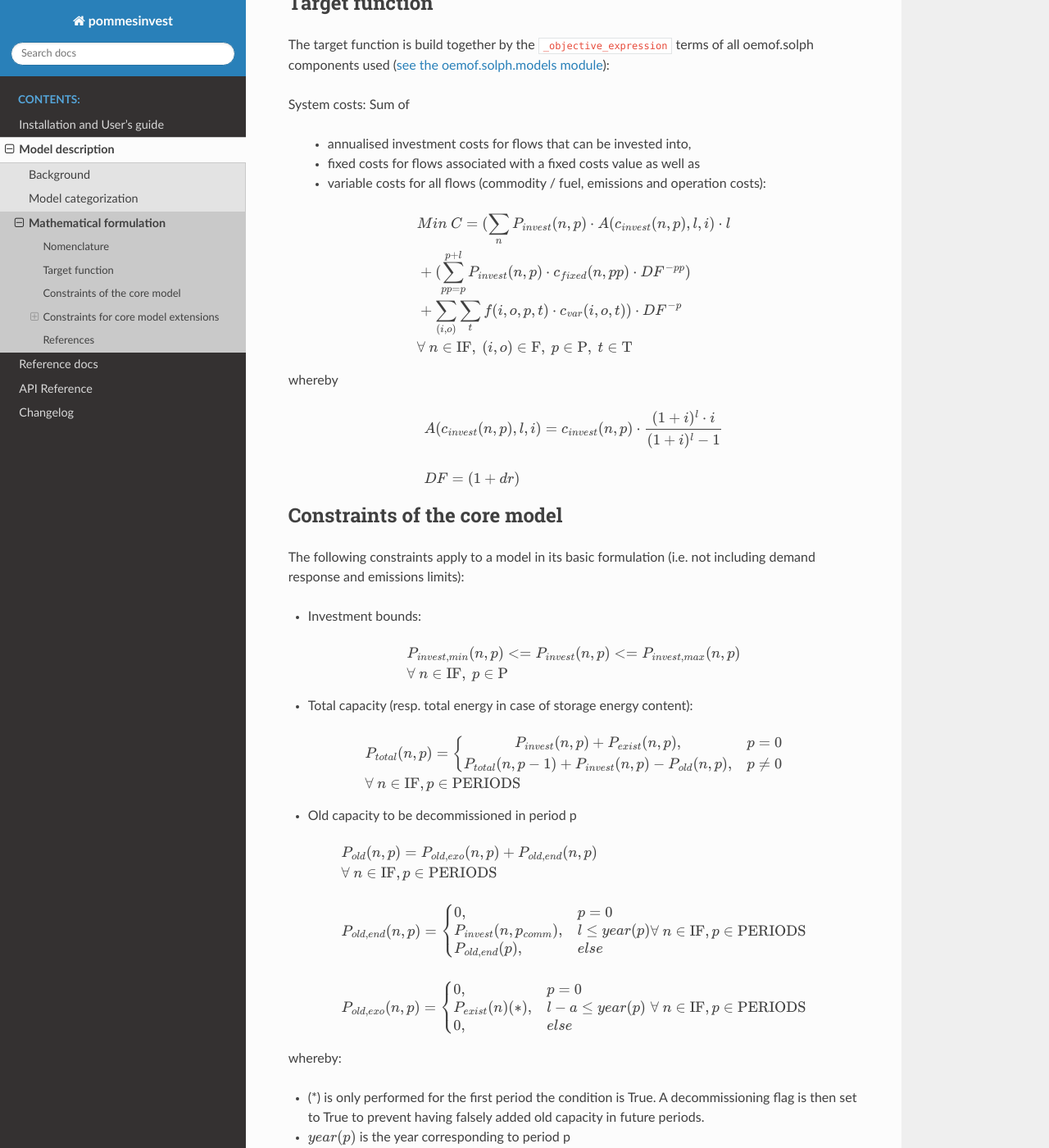
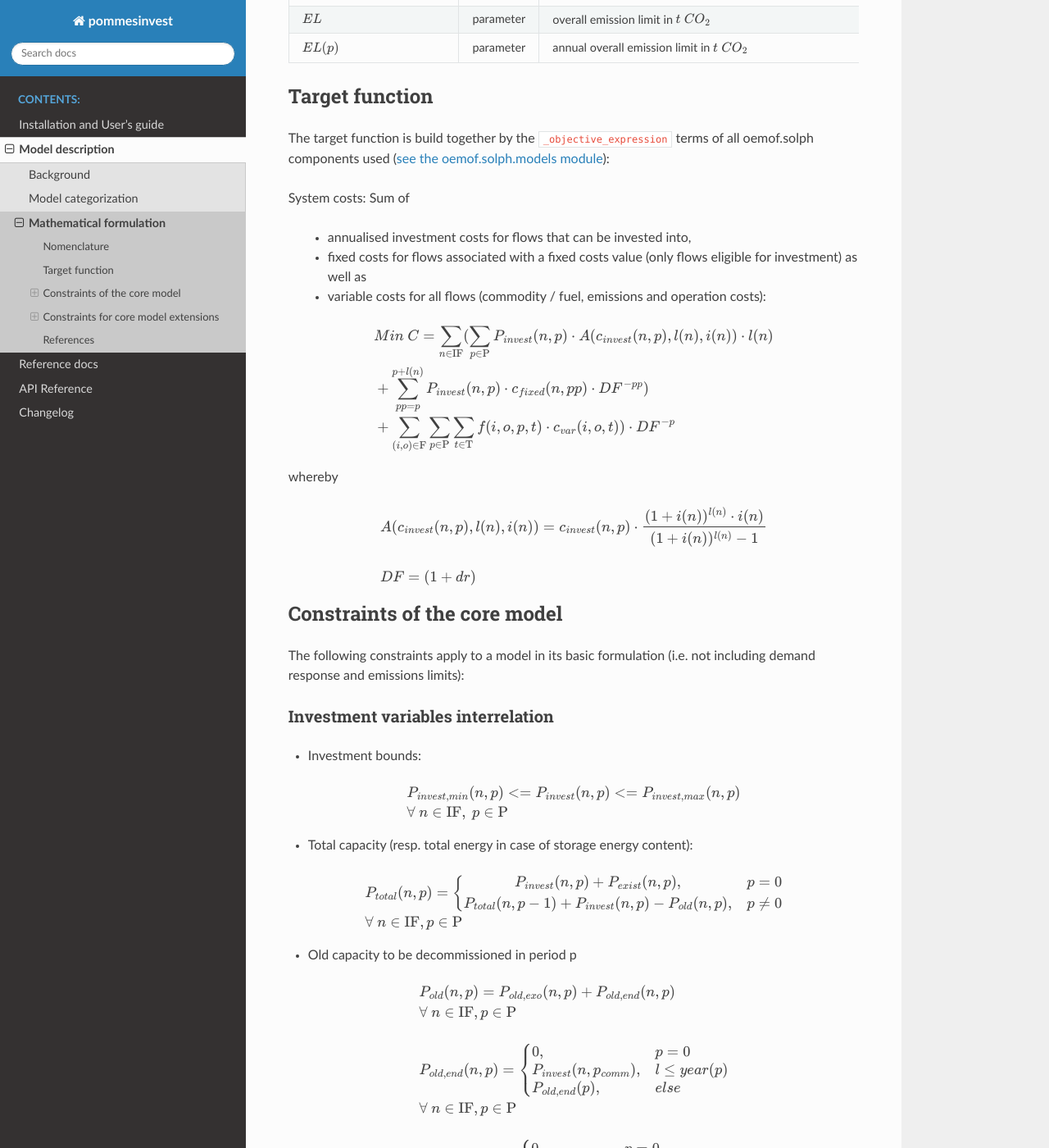
Before and after one commit to pommes-public/pommesinvest, a Sphinx documentation site: the page built from docs/model/formulation.rst, in a window 1280 px wide and 1400 px high, scrolled down 2726 px. Shown: the whole window at 82% size. Built offline with Sphinx 7.4.7 and the Read the Docs theme 2.0.0, drawn with Linux system fonts in a browser that asks for light colours; some of the changed text lies outside the part shown.

Commit message:
Extend and revise docs (WIP)

```diff
--- a/docs/model/formulation.rst
+++ b/docs/model/formulation.rst
@@ -5,7 +5,9 @@
 ------------------------
 
 All constraints formulations can be found in the
-`oemof.solph documentation <https://oemof-solph.readthedocs.io/en/latest/reference/oemof.solph.html>`_.
+`oemof.solph documentation <https://oemof-solph.readthedocs.io/en/latest/reference/oemof.solph.html>`_ since ``pommesinvest`` makes use of this module.
+The prevalent breakdown of the mathematical model formulation focuses on the sets, parameters, variables, target function and
+constraints actually applied within ``pommesinvest``.
 
 Nomenclature
 ++++++++++++
@@ -21,37 +23,41 @@
     | (and time increment, i.e. frequency) chosen"
     ":math:`P`", "set", "| all periods (i.e. years) within the optimization timeframe
     | chosen"
-    ":math:`PT`", "set", "| All periods and time steps, whereby the first value
+    ":math:`PT`", "set", "| all periods and time steps, whereby the first value
     | denotes the period and the second one the time step"
     ":math:`F`", "set", "| all flows of the energy system.
     | A flow is a directed connection between node A and B
     | and has a (non-negative) value (i.e. capacity flow) for every time step"
     ":math:`IF`", "set", "| all flows or nodes of the energy system that can be invested into (InvestmentFlows, GenericStorages and DSMSinks)"
+    ":math:`RES`", "set", "all renewable generators"
     ":math:`TF`", "set", "all transformers (conversion units, such as generators)"
     ":math:`B`", "set", "all buses (fictitious bus bars to connect capacity resp. energy flows)"
     ":math:`S`", "set", "all storage units"
+    ":math:`IC`", "set", "all interconnector units"
     ":math:`I(n)`", "set", "all inputs for node n"
     ":math:`O(n)`", "set", "all outputs for node n"
-    ":math:`P_{invest}(n, p)`", "variable", "Investment into new capacity for node n in period p"
+    ":math:`DR`", "set", "all demand response clusters (eligible for investment)"
+    ":math:`P_{invest}(n, p)`", "variable", "investment into new capacity for node n in period p"
     ":math:`P_{total}(n, p)`", "variable", "total installed capacity for node n in period p"
     ":math:`P_{old}(n, p)`", "variable", "old installed capacity for node n to be decommissioned at the beginning of period p"
     ":math:`P_{old,exo}(n, p)`", "variable", "| old installed capacity from exogenous investments,
     | i.e. from capacity that has initially been existing, for node n to be decommissioned at the beginning of period p"
     ":math:`P_{old,end}(n, p)`", "variable", "| old installed capacity from endogenous investments,
-    | i.e. from investements that have been chosen by the optimization model and reached their lifetime
+    | i.e. from investments that have been chosen by the optimization model and reached their lifetime
     | within the optimization time frame, for node n to be decommissioned at the beginning of period p"
     ":math:`f(i,o,p,t)`", "variable", "Flow from node i (input) to node o (output) in period p and at time step t"
     ":math:`C`", "variable", "system costs"
     ":math:`P_{i}(n, p, t)`", "variable", "inflow into transformer n in period p and at time step t"
     ":math:`P_{o}(n, p, t)`", "variable", "outflow from transformer n in period p and at time step t"
     ":math:`E(s, t)`", "variable", "energy currently stored in storage s"
-    ":math:`A(c_{invest}(n, p, l, i)`", "parameter", "| annualised investment costs for investments into node n
+    ":math:`A(c_{invest}(n, p), l(n), i(n))`", "parameter", "| annualised investment costs for investments into node or flow n
     | in period p, with lifetime l and interest rate i"
-    ":math:`i`", "parameter", "| interest rate (varied per technology)"
-    ":math:`dr`", "parameter", "| discount rate (same accross all technologies)"
+    ":math:`l(n)`", "parameter", "lifetime of investments into flow or node n (varied per technology)"
+    ":math:`i(n)`", "parameter", "interest rate for investments into node resp. flow n (varied per technology)"
+    ":math:`dr`", "parameter", "discount rate (same accross all technologies)"
     ":math:`c_{var}(i, o, t)`", "parameter", "variable costs for flow from input i to output o at time step t"
+    ":math:`cf(i, o, t)`", "parameter", "time-dependent capacity factor for renewable generator with outflow (i, o)"
     ":math:`\tau(t)`", "parameter", "time increment of the model for time step t"
-    ":math:`D_{DE}(t)`", "parameter", "total load (for Germany)"
     ":math:`\eta_{o}(n, t)`", "parameter", "conversion efficiency for outflow"
     ":math:`\eta_{i}(n, t)`", "parameter", "conversion efficiency for inflow"
     ":math:`P_{nom}(i, o)`", "parameter", "| installed capacity (all except RES outside Germany)
@@ -73,6 +77,7 @@
     ":math:`t_u`", "parameter", "time unit of losses :math:`\beta(t)`, :math:`\gamma(t)`, :math:`\delta(t)` and time increment :math:`\tau(t)`"
     ":math:`ef(i, o)`", "parameter", "emission factor in :math:`\frac {t \space CO_2}{MWh}`"
     ":math:`EL`", "parameter", "overall emission limit in :math:`t \space CO_2`"
+    ":math:`EL(p)`", "parameter", "annual overall emission limit in :math:`t \space CO_2`"
 
 
 Target function
@@ -84,23 +89,21 @@
 System costs: Sum of
 
     * annualised investment costs for flows that can be invested into,
-    * fixed costs for flows associated with a fixed costs value as well as
+    * fixed costs for flows associated with a fixed costs value (only flows eligible for investment) as well as
     * variable costs for all flows (commodity / fuel, emissions and operation costs):
 
 .. math::
 
-    & Min \space C = (\sum_{n} P_{invest}(n, p) \cdot A(c_{invest}(n, p), l, i) \cdot l \\
-    & + (\sum_{pp=p}^{p+l} P_{invest}(n, p) \cdot c_{fixed}(n, pp) \cdot DF^{-pp}) \\
-    & + \sum_{(i,o)} \sum_t f(i, o, p, t) \cdot c_{var}(i, o, t)) \cdot DF^{-p} \\
-    & \forall \space n \in \mathrm{IF}, \space (i, o) \in \mathrm{F},
-    \space p \in \textrm{P}, \space t \in \mathrm{T}
+    & Min \space C = \sum_{n \in \mathrm{IF}} (\sum_{p \in \mathrm{P}} P_{invest}(n, p) \cdot A(c_{invest}(n, p), l(n), i(n)) \cdot l(n) \\
+    & + \sum_{pp=p}^{p+l(n)} P_{invest}(n, p) \cdot c_{fixed}(n, pp) \cdot DF^{-pp}) \\
+    & + \sum_{(i,o) \in \mathrm{F}} \sum_{p \in \mathrm {P}} \sum_{t \in \mathrm {T}} f(i, o, p, t) \cdot c_{var}(i, o, t)) \cdot DF^{-p} \\
 
 whereby
 
 .. math::
 
-    & A(c_{invest}(n, p), l, i) = c_{invest}(n, p) \cdot
-    \frac {(1+i)^l \cdot i} {(1+i)^l - 1} \\
+    & A(c_{invest}(n, p), l(n), i(n)) = c_{invest}(n, p) \cdot
+    \frac {(1+i(n))^{l(n)} \cdot i(n)} {(1+i(n))^{l(n)} - 1} \\
     & \\
     & DF=(1+dr)
 
@@ -110,11 +113,14 @@
 The following constraints apply to a model in its basic formulation (i.e.
 not including demand response and emissions limits):
 
+Investment variables interrelation
+==================================
+
 * Investment bounds:
 
 .. math::
     & P_{invest, min}(n, p) <= P_{invest}(n, p) <= P_{invest,max}(n, p) \\
-    & \forall \space n \in \mathrm{IF}, \space p \in \textrm{P}
+    & \forall \space n \in \mathrm{IF}, \space p \in \mathrm{P}
 
 
 * Total capacity (resp. total energy in case of storage energy content):
@@ -123,30 +129,30 @@
     &
         P_{total}(n, p) = \left\{\begin{array}{11} P_{invest}(n, p) + P_{exist}(n, p), & p=0 \\
         P_{total}(n, p-1) + P_{invest}(n, p) - P_{old}(n, p), & p\not=0\end{array}\right. \\
-    & \forall \space n \in \mathrm{IF}, p \in \textrm{PERIODS}
+    & \forall \space n \in \mathrm{IF}, p \in \mathrm{P}
 
 * Old capacity to be decommissioned in period p
 
 .. math::
     &
     P_{old}(n, p) = P_{old,exo}(n, p) + P_{old,end}(n, p) \\
-    & \forall \space n \in \mathrm{IF}, p \in \textrm{PERIODS} \\
+    & \forall \space n \in \mathrm{IF}, p \in \mathrm{P} \\
     &\\
     &
     P_{old,end}(n, p) =
         \begin{cases} 0, & p=0 \\
         P_{invest}(n, p_{comm}), & l \leq year(p) \\
         P_{old,end}(p), & else \\
-        \end{cases}
-    & \forall \space n \in \mathrm{IF}, p \in \textrm{PERIODS} \\
+        \end{cases} \\
+    & \forall \space n \in \mathrm{IF}, p \in \mathrm{P} \\
     &\\
     &
     P_{old,exo}(n, p) =
         \begin{cases} 0, & p=0 \\
         P_{exist}(n) (*), & l - a \leq year(p) \\
         0, & else \\
-        \end{cases}
-    & \forall \space n \in \mathrm{IF}, p \in \textrm{PERIODS} \\
+        \end{cases} \\
+    & \forall \space n \in \mathrm{IF}, p \in \mathrm{P} \\
 
 whereby:
 
@@ -161,13 +167,16 @@
   or exceeded that is than selected as decommissioning period for this particular
   investment.
 
+
 * Overall maximum of total installed capacity (resp. energy)
 
 .. math::
     &
     P_{total}(n, p) \leq P_{overall,max} \\
-    & \forall \space n \in \mathrm{IF}, \space p \in \textrm{PERIODS}
+    & \forall \space n \in \mathrm{IF}, \space p \in \mathrm{P}
 
+Power balance
+=============
 
 * Flow balance(s):
 
@@ -184,6 +193,43 @@
     This is equal to an overall energy balance requirement, but build up
     decentrally from a balancing requirement of every bus, thus allowing for
     a flexible expansion of the system size.
+
+Power Transmission
+==================
+
+There are two kinds of power transmission options between market areas:
+AC transmission with a time-dependent maximum capacity and DC transmission with a fixed maximum capacity
+
+* Maximum exchange between market areas:
+
+.. math::
+
+    & f(i, o, p, t) \leq f_{max}(i, o, t) * P_{nom}(i, o) \\
+    & \space \forall (i, o), \space (i, o) \in \mathrm{IC}, \space (p, t) \in \mathrm{PT}
+
+whereby :math:`f(i, o, p, t)` denotes the flow via an interconnector that connects
+the exporting market area on the input side with the importing market area on the output
+side.
+
+Renewable Generators
+====================
+
+The installed capacity as well as the output of renewable energies is fixed. The
+model may decide on curtailing excessive amounts by activating
+a sink to collect the excess generation, though.
+
+* Renewables output:
+
+.. math::
+
+    & f(i, o, p, t) = cf(i, o, t) * P_{nom}(i, o) \\
+    & \forall \space (i, o) \in \mathrm{RES}, \space (p, t) \in \mathrm{PT}
+
+The capacity factor :math:`cf(i, o, t)` is scaled accordingly to account for
+the renewable expansion.
+
+Backup Generators
+=================
 
 * Energy transformation:
 
@@ -227,7 +273,7 @@
     & \forall \space (i, o) \in \mathrm{IF},
     \space t \in \mathrm{T} \\
     & \\
-    & f(i, o, t) \leq f_{max}(i, o, t) \cdot P_{total}(i, o) \\
+    & f(i, o, p, t) \leq f_{max}(i, o, t) \cdot P_{total}(i, o) \\
     & \forall \space (i, o) \in \mathrm{IF},
     \space (p, t) \in \mathrm{PT}
 
@@ -239,13 +285,14 @@
     applies, or for exogenous installations or decommissionings, where
     the maximum is increased or decreased on an annual basis.
 
-* Storages
+Storages
+========
 
-    * Storage roundtrip (existing units):
+* Storage roundtrip (existing units):
 
-    .. math::
+.. math::
 
-        E(s, |\mathrm{T}|) = E(s, -1)
+    E(s, |\mathrm{T}|) = E(s, -1)
 
 with the last storage level :math:`E(s, |\mathrm{T}|)` equalling the
 initial storage content :math:`E(s, -1)`.
@@ -258,14 +305,14 @@
     until the last time point of the simulation, no additional roundtrip balancing
     constraint is introduced.
 
-    * Storage balance:
+* Storage balance:
 
-    .. math::
+.. math::
 
-        & E(s, t + 1) = E(s, t) \cdot (1 - \beta(s, t)) ^{\tau(t)/(t_u)} \\
-        & - \frac{\dot{E}_o(s, p, t)}{\eta_o(s, t)} \cdot \tau(t)
-        + \dot{E}_i(s, p, t) \cdot \eta_i(s, t) \cdot \tau(t) \\
-        & \forall \space s \in \mathrm{S}, \space (p, t) \in \mathrm{PT}
+    & E(s, t + 1) = E(s, t) \cdot (1 - \beta(s, t)) ^{\tau(t)/(t_u)} \\
+    & - \frac{\dot{E}_o(s, p, t)}{\eta_o(s, t)} \cdot \tau(t)
+    + \dot{E}_i(s, p, t) \cdot \eta_i(s, t) \cdot \tau(t) \\
+    & \forall \space s \in \mathrm{S}, \space (p, t) \in \mathrm{PT}
 
 with :math:`E_{nom}(s)` as the nominal storage capacity,
 :math:`\beta(t)` as the relative loss of stored energy and
@@ -301,14 +348,21 @@
 
 .. math::
 
-    & \sum_{(i,o)} \sum_t f(i, o, t) \cdot \tau(t) \cdot ef(i, o) \leq EL \\
+    & \sum_{(i,o)} \sum_t f(i, o, p, t) \cdot \tau(t) \cdot ef(i, o) \leq EL \\
     & \space (i, o) \in \mathrm{F}
 
 with :math:`ef(i, o)` as the specific emission factor and :math:`EL` as the
-overall emission cap for the simulation time frame (usually one year).
+overall emission budget (cap) for the overall optimization time frame.
 
-Demand response constraints
-===========================
+* Annual emissions limit:
+
+.. math::
+
+    & \sum_{(i,o)} \sum_t f(i, o, p, t) \cdot \tau(t) \cdot ef(i, o) \leq EL(p) \\
+    & \space (i, o) \in \mathrm{F}, \space \forall p \in \mathrm{P}
+
+Demand Response
+===============
 
 Since demand response is one of the key interest points of *POMMES*, there
 are three different implementations which can be chosen from:
@@ -321,19 +375,29 @@
     An evaluation of different modeling approaches has been carried out and
     presented at the INREC 2020 (Kochems 2020). Some of the results are as follows:
 
-    * DLR: An extensive modeling approach for demand response which neither
+    * *DLR*: An extensive modeling approach for demand response which neither
       leads to an over- nor underestimization of potentials and balances
       modeling detail and computation intensity.
-    * DIW: A solid implementation with the tendency of slight overestimization
+    * *DIW*: A solid implementation with the tendency of slight overestimization
       of potentials since a `shift_time` is not included. It may get
       computationally expensive due to a high time-interlinkage in constraint
       formulations.
-    * oemof: A very computationally efficient approach which only requires the
+    * *oemof*: A very computationally efficient approach which only requires the
       energy balance to be levelled out in certain intervals. If demand
       response is not at the center of the research and/or parameter
       availability is limited, this approach should be chosen.
       Note that approach `oemof` does allow for load shedding,
       but does not impose a limit on maximum amount of shedded energy.
+
+.. note::
+
+    Since the contraints around the definition of the relationship between the
+    investment-related parameters :math:`P_{total}(n, p)`, :math:`P_{invest}(n, p)`
+    and :math:`P_{old}(n, p)` with n denoting the node (e.g. the demand response cluster)
+    and p denoting the respective period are basically identical to those for other
+    investments (InvestmentFlows, GenericStorages), these are not explicitly stated
+    here, but of course are incorporated in the model. Instead, only the differences
+    is focussed upon in the following section.
 
 For the sake of readability, the variables and parameters used for demand
 response modeling are listed separately in the following table:
@@ -412,10 +476,11 @@
 
     | The constraints and objective terms hold for all demand response units which are
     | aggregated to demand response clusters (with homogeneous costs and delay resp. shifting times).
-    | For the sake of readability, the technology index is not displayed.
+    | For the sake of readability, the technology index is not displayed except for the target function term
+    | which sums across the different demand response clusters.
     | Furthermore, for some constraints there may be index violations which are taken care of by
     | limiting to the feasible time indices :math:`{0, 1, .., |T|}`. This is also not displayed for the sake of readability.
-    | For the complete implementation and details, please refer to `the sink_dsm module of oemof.solph <https://github.com/oemof/oemof-solph/blob/master/src/oemof/solph/custom/sink_dsm.py>`_.
+    | For the complete implementation and details, please refer to `the sink_dsm module of oemof.solph <https://github.com/oemof/oemof-solph/blob/master/src/oemof/solph/experimental/_sink_dsm.py>`_.
 
 **approach `oemof`**:
 
@@ -433,34 +498,37 @@
     \quad \textrm{if} \quad e_{shed} = \textrm{False} \\
     & \\
     &
-    (3) \quad \dot{E}_{t} = demand_{t} \cdot demand_{max} + DSM_{t}^{up}
+    (3) \quad \dot{E}_{t} = demand_{t} \cdot demand_{max}(p)
+    + DSM_{t}^{up}
     - DSM_{t}^{do, shift} - DSM_{t}^{do, shed} \\
-    & \quad \quad \quad \quad \forall t \in \mathbb{T} \\
+    & \quad \quad \quad \quad \forall (p, t) \in \mathbb{PT} \\
     & \\
     &
-    (4) \quad  DSM_{t}^{up} \leq E_{t}^{up} \cdot E_{up, max} \\
-    & \quad \quad \quad \quad \forall t \in \mathbb{T} \\
+    (4) \quad  DSM_{t}^{up} \leq E_{t}^{up} \cdot P_{total}(p) \\
+    & \quad \quad \quad \quad \forall (p, t) \in \mathbb{PT} \\
     & \\
     &
-    (5) \quad DSM_{t}^{do, shift} + DSM_{t}^{do, shed}
-    \leq  E_{t}^{do} \cdot E_{do, max} \\
-    & \quad \quad \quad \quad \forall t \in \mathbb{T} \\
+    (5) \quad DSM_{t}^{do, shift} +  DSM_{t}^{do, shed} \leq
+    E_{t}^{do} \cdot P_{total}(p) \\
+    & \quad \quad \quad \quad \forall (p, t) \in \mathbb{PT} \\
     & \\
     &
     (6) \quad  \sum_{t=t_s}^{t_s+\tau} DSM_{t}^{up} \cdot \eta =
     \sum_{t=t_s}^{t_s+\tau} DSM_{t}^{do, shift} \\
-    & \quad \quad \quad \quad \forall t_s \in \{k \in \mathbb{T}
-    \mid k \mod \tau = 0\} \\
+    & \quad \quad \quad \quad \forall t_s \in
+    \{k \in \mathbb{T} \mid k \mod \tau = 0\} \\
 
-* Objective function term:
+* Objective function term (added to objective function above):
 
 .. math::
     &
-    (DSM_{t}^{up} \cdot cost_{t}^{dsm, up}
-    + DSM_{t}^{do, shift} \cdot cost_{t}^{dsm, do, shift}
-    + DSM_{t}^{do, shed} \cdot cost_{t}^{dsm, do, shed})
-    \cdot \omega_{t} \\
-    & \quad \quad \quad \quad \forall t \in \mathbb{T} \\
+    \sum_{n \in \mathrm{DR}} (\sum_{p \in \mathrm{P}} P_{invest}(n, p) \cdot A(c_{invest}(n, p), l(n), i(n)) \cdot l(n) \cdot DF^{-p} \\
+    &
+    + \sum_{pp=year(p)}^{year(p)+l(n)} P_{invest}(n, p) \cdot c_{fixed}(n, pp) \cdot DF^{-pp}) \cdot DF^{-p} \\
+    &
+    + \sum_{p \in \mathrm{P}} \sum_{t \in \mathrm{T}} (DSM_{n, t}^{up} \cdot cost_{n, t}^{dsm, up} + DSM_{n, t}^{do, shift} \cdot cost_{n, t}^{dsm, do, shift} \\
+    &
+    + DSM_{n, t}^{do, shed} \cdot cost_{n, t}^{dsm, do, shed}) \cdot \omega_{t} \cdot DF^{-p} \\
 
 **approach `DIW`**:
 
```
Also changed, not shown: other parts of docs/model/formulation.rst (+6 -3 lines).
